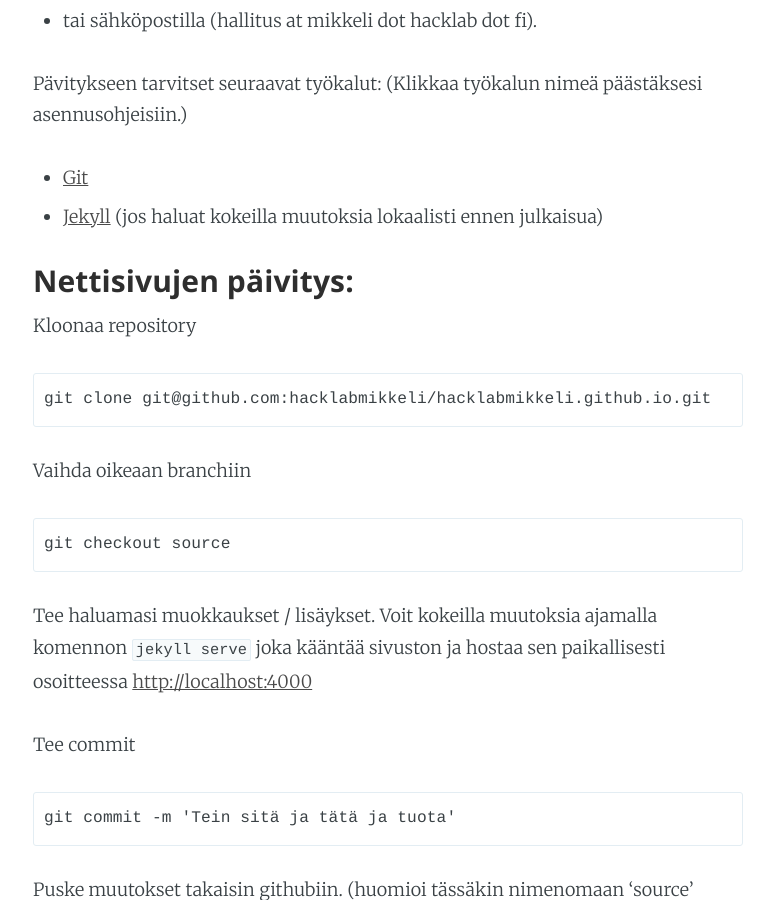
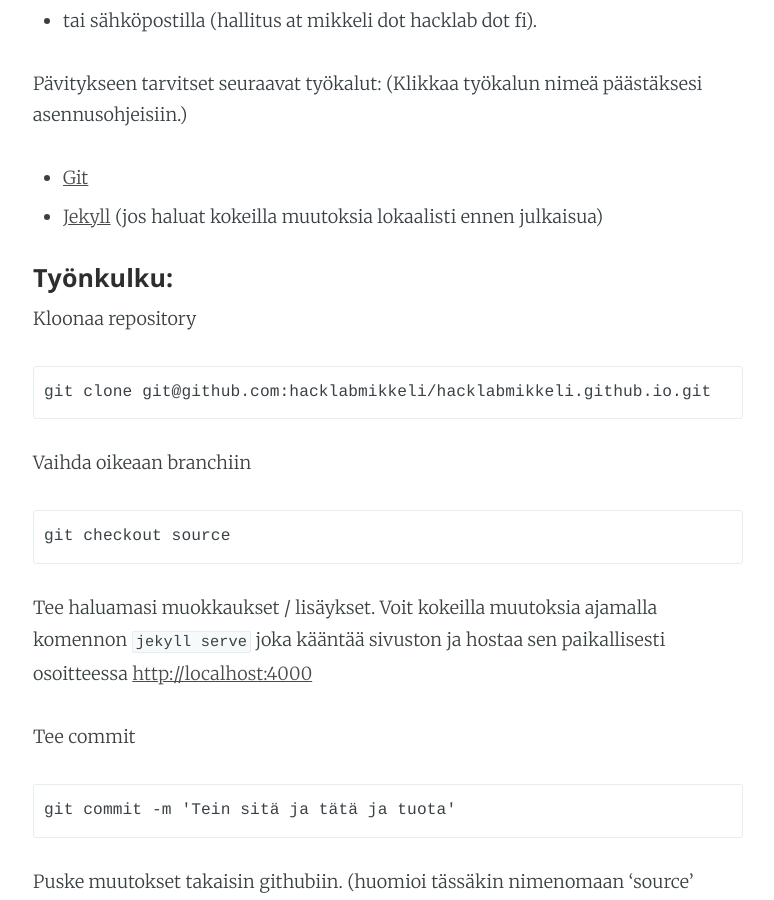
Before and after one commit to hacklabmikkeli/hacklabmikkeli.github.io, a Jekyll site: the page built from instructions/Nettisivut.md, in a window 1280 px wide and 900 px high, scrolled down 464 px. Shown: the whole window, without its empty margins (252-1026 px from the left). Built offline with Jekyll 4.4.1, drawn with Linux system fonts in a browser that asks for light colours; nearby versions of some CDN libraries; Markdown is read by kramdown in place of the engine named in the settings.

Commit message:
** Removed double header

```diff
--- a/instructions/Nettisivut.md
+++ b/instructions/Nettisivut.md
@@ -18,7 +18,7 @@ Pävitykseen tarvitset seuraavat työkalut: (Klikkaa työkalun nimeä päästäk
 * [Git](https://git-scm.com/book/en/v2/Getting-Started-Installing-Git)
 * [Jekyll](http://jekyllrb.com/docs/installation/) (jos haluat kokeilla muutoksia lokaalisti ennen julkaisua)
 
-### Nettisivujen päivitys:
+#### Työnkulku:
 
 Kloonaa repository
 
```
